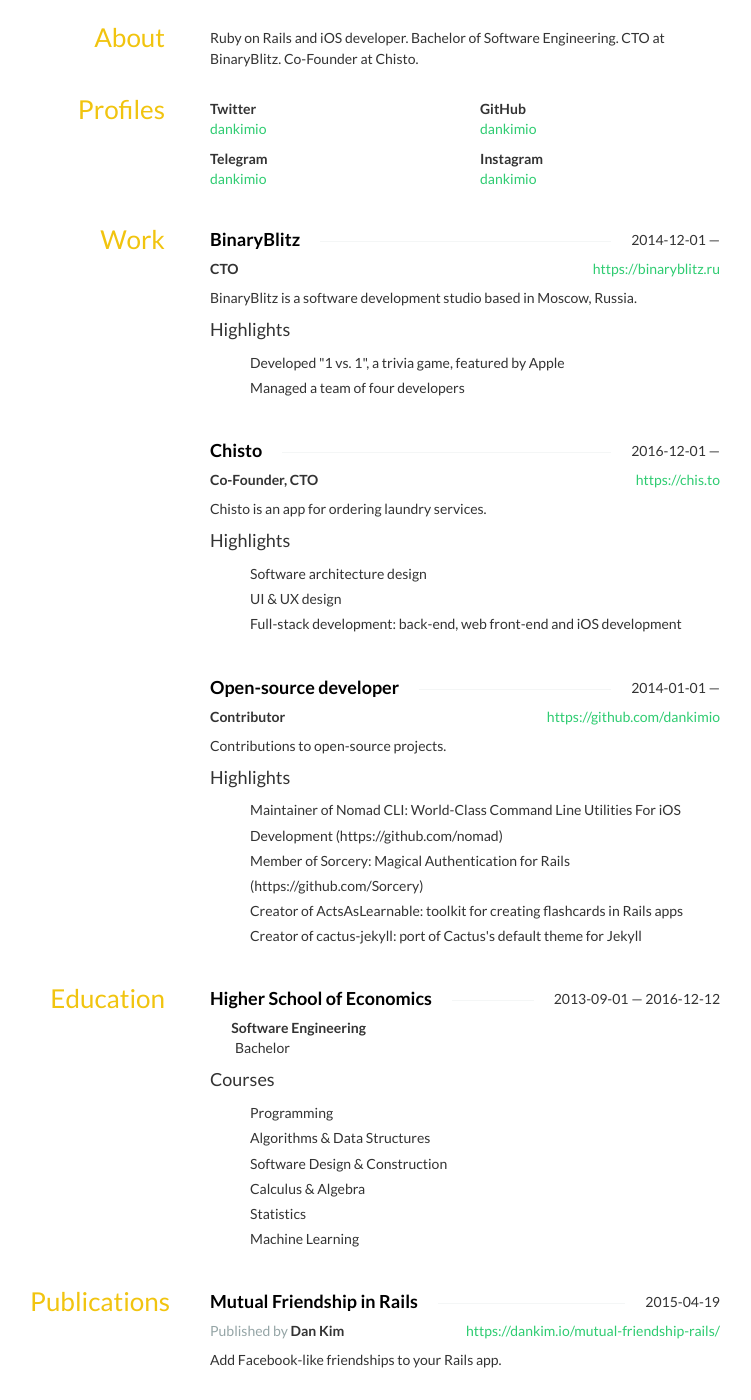
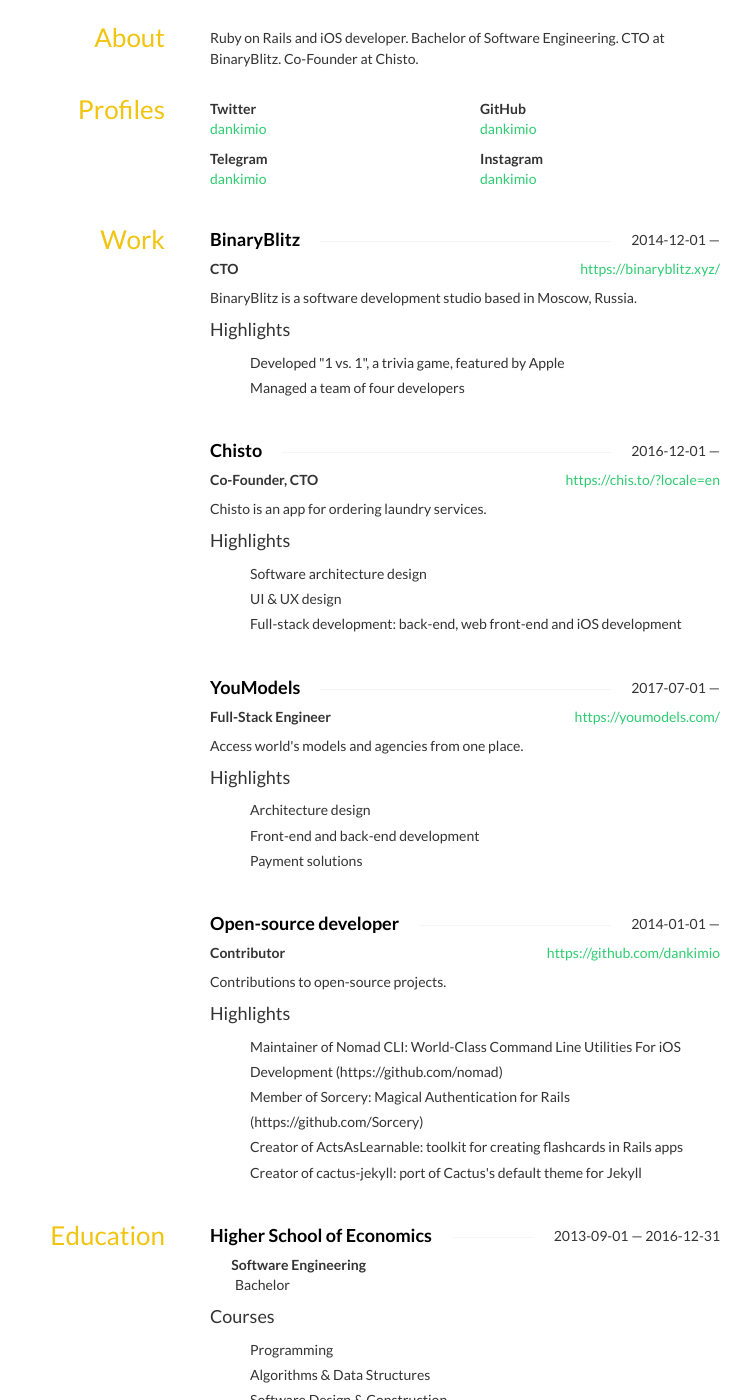
Before and after one commit to dankimio/dankimio.github.io, a Jekyll site: the page resume.html, which Jekyll copies as it is, in a window 1280 px wide and 1400 px high, scrolled down 349 px. Shown: the whole window, without its empty margins (265-1016 px from the left). Built offline with Jekyll 4.4.1, drawn with Linux system fonts in a browser that asks for light colours; nearby versions of some CDN libraries; a style sheet for code colours, icons or effects is not loaded; some of the changed text lies outside the part shown.

Commit message:
Update resume

```diff
--- a/resume.html
+++ b/resume.html
@@ -303,7 +303,7 @@
 					</span>
 				</h4>
 				<div class="website pull-right">
-					<a href="https://binaryblitz.ru">https://binaryblitz.ru</a>
+					<a href="https://binaryblitz.xyz/">https://binaryblitz.xyz/</a>
 				</div>
 				<div class="position">
 					CTO
@@ -325,7 +325,7 @@
 					</span>
 				</h4>
 				<div class="website pull-right">
-					<a href="https://chis.to">https://chis.to</a>
+					<a href="https://chis.to/?locale=en">https://chis.to/?locale=en</a>
 				</div>
 				<div class="position">
 					Co-Founder, CTO
@@ -338,6 +338,29 @@
 					<li class="bullet">Software architecture design</li>
 					<li class="bullet">UI &amp; UX design</li>
 					<li class="bullet">Full-stack development: back-end, web front-end and iOS development</li>
+				</ul>
+			</div>
+			<div class="col-sm-12">
+				<h4 class="strike-through">
+					<span>YouModels</span>
+					<span class="date">
+						2017-07-01 —
+					</span>
+				</h4>
+				<div class="website pull-right">
+					<a href="https://youmodels.com/">https://youmodels.com/</a>
+				</div>
+				<div class="position">
+					Full-Stack Engineer
+				</div>
+				<div class="summary">
+					<p>Access world&#x27;s models and agencies from one place.</p>
+				</div>
+				<h4>Highlights</h4>
+				<ul class="highlights">
+					<li class="bullet">Architecture design</li>
+					<li class="bullet">Front-end and back-end development</li>
+					<li class="bullet">Payment solutions</li>
 				</ul>
 			</div>
 			<div class="col-sm-12">
@@ -379,7 +402,7 @@
 				<h4 class="strike-through">
 					<span>Higher School of Economics</span>
 					<span class="date">
-						2013-09-01 — 2016-12-12
+						2013-09-01 — 2016-12-31
 					</span>
 				</h4>
 				<div class="area">
```
Also changed, not shown: other parts of resume.html (+2 -2 lines).
